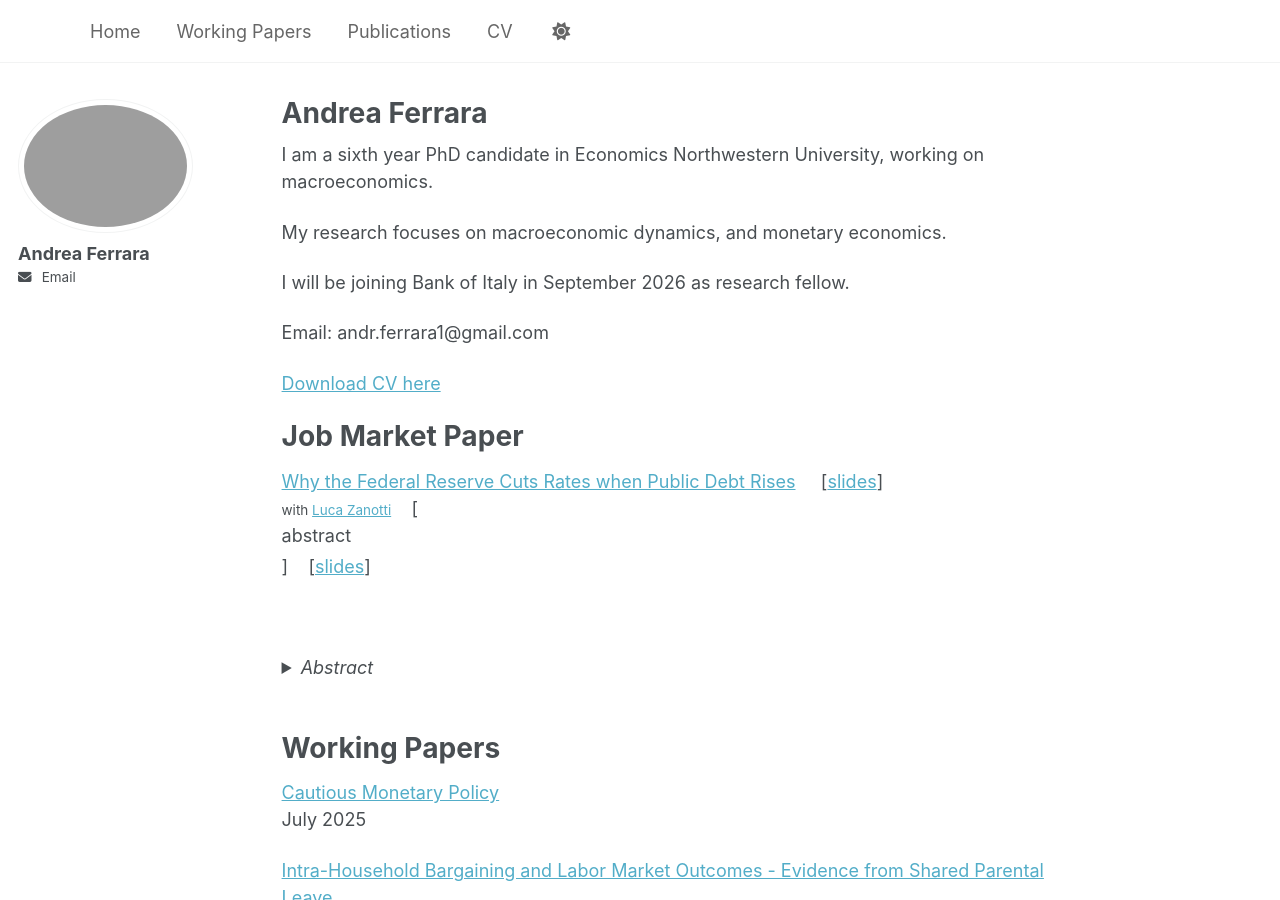
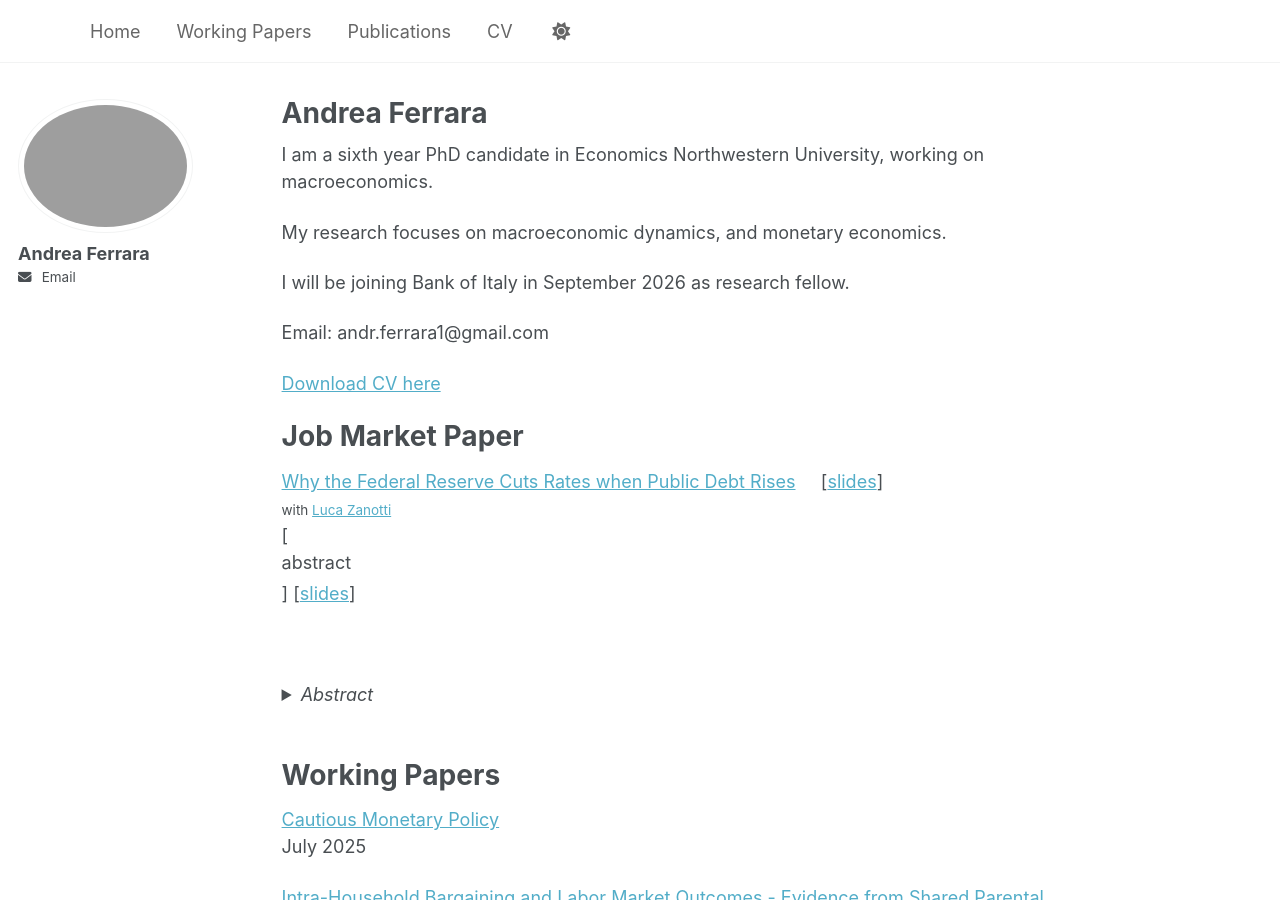
Before and after one commit to AndreaFerrara1997/AndreaFerrara1997.github.io, a Jekyll site: the page built from index.md, in a window 1280 px wide and 900 px high. Built offline with Jekyll 4.4.1, drawn with Linux system fonts in a browser that asks for light colours; a script that is not in the unit is left out.

Commit message:
Update index.md

```diff
--- a/index.md
+++ b/index.md
@@ -17,11 +17,9 @@ Email: andr.ferrara1@gmail.com
 
 # Job Market Paper
 [Why the Federal Reserve Cuts Rates when Public Debt Rises](https://andreaferrara1997.github.io/files/JMP_AndreaFerrara.pdf) &nbsp;&nbsp;&nbsp; [[slides](https://andreaferrara1997.github.io/files/JM_Presentation_short.pdf)]<br>
-<small>with [Luca Zanotti](https://lzanotti1999.github.io)</small>
-&nbsp;&nbsp;
+<small>with [Luca Zanotti](https://lzanotti1999.github.io)</small> <br>
 [<label for="abstract-jmp" class="abstract-toggle">abstract</label>]
-&nbsp;&nbsp;
-[<a href="JM_Presentation_short" target="_blank">slides</a>]
+[<a href="https://andreaferrara1997.github.io/files/JM_Presentation_short.pdf" target="_blank">slides</a>]
 
 <input type="checkbox" id="abstract-jmp" class="abstract-checkbox">
 
```
